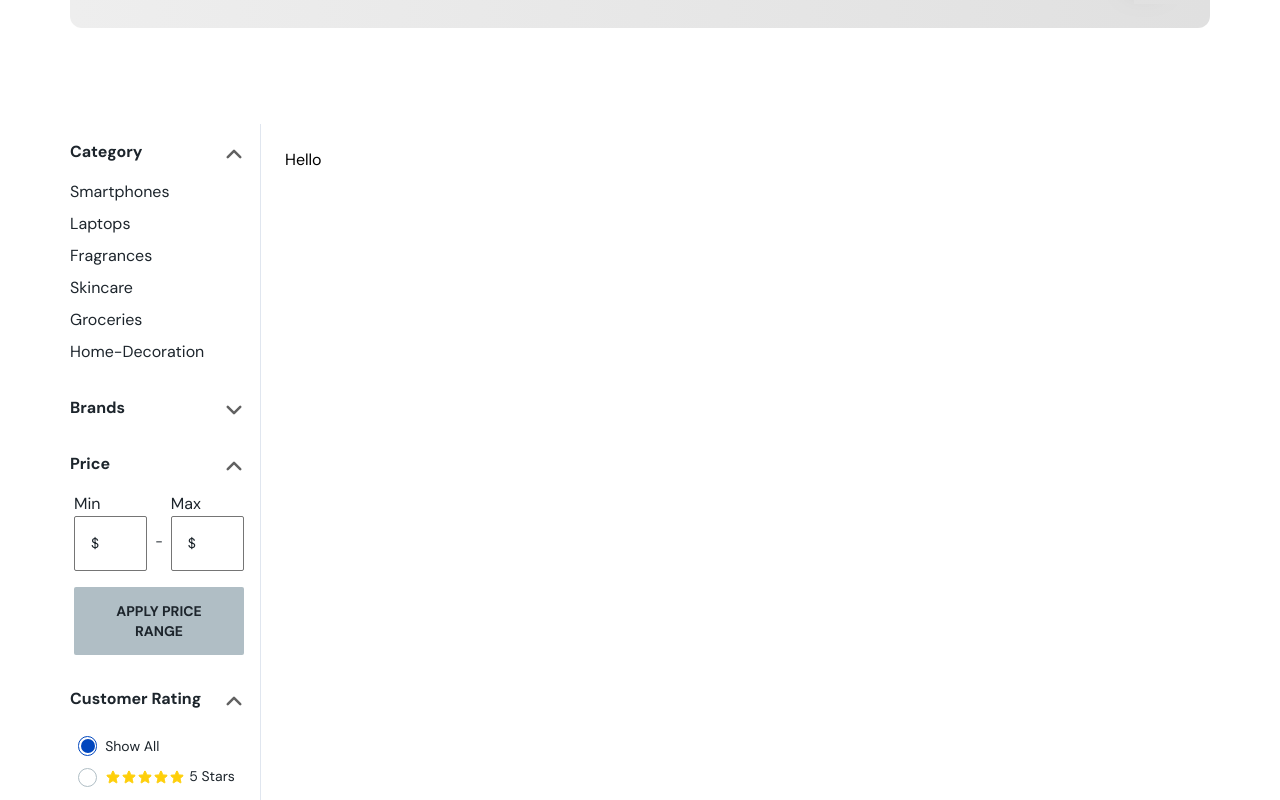
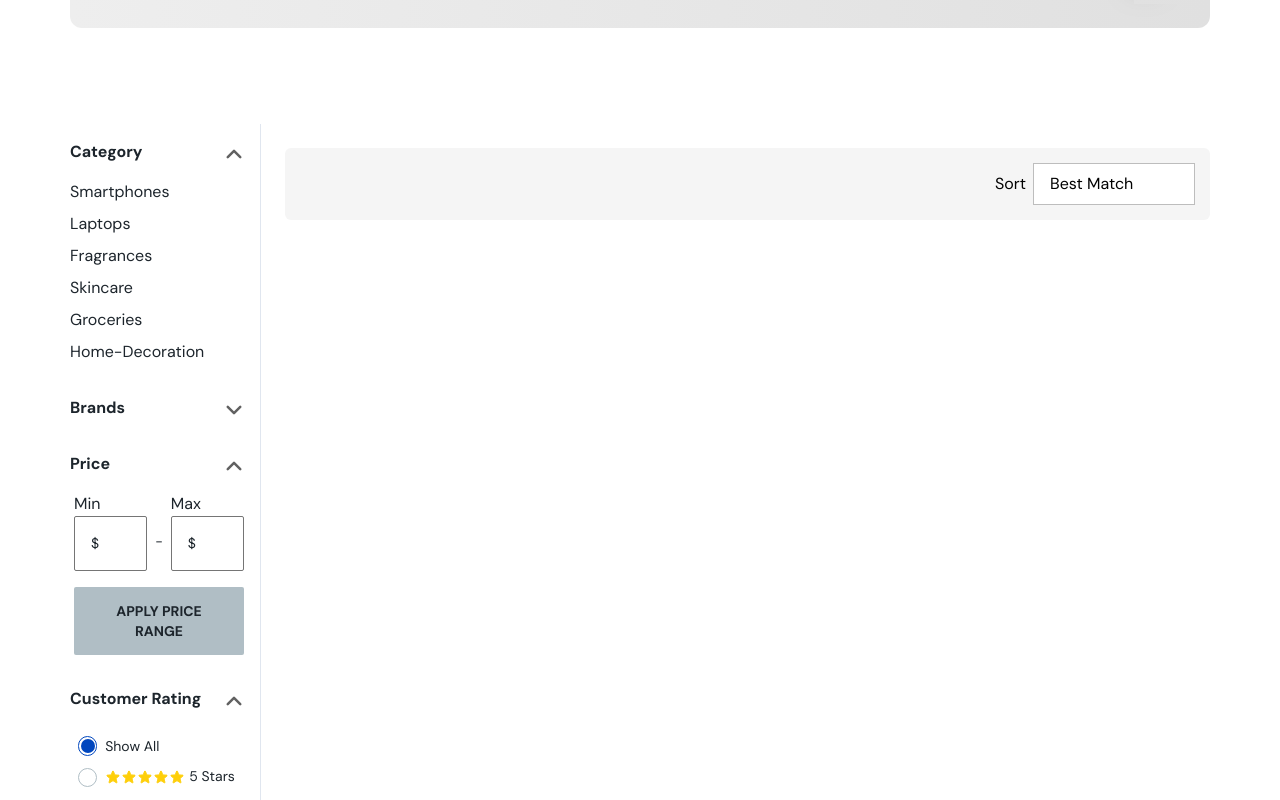
Before and after one commit to webdevsk/bestbuy-clone, a React (Vite) app: page / in a window 1280 px wide. Shown: the part 1260-2060 px from the top of the page. Built offline with nearby package versions, Linux system fonts and the light colour scheme.

Commit message:
Added sort button with floating-ui mechanics

```diff
--- a/package.json
+++ b/package.json
@@ -10,8 +10,10 @@
     "preview": "vite preview"
   },
   "dependencies": {
+    "@floating-ui/react-dom": "^2.0.1",
     "@fontsource-variable/inter-tight": "^5.0.9",
     "@fontsource/dm-sans": "^5.0.8",
+    "@headlessui/react": "^1.7.17",
     "@material-tailwind/react": "^2.1.0",
     "@tailwindcss/nesting": "^0.0.0-insiders.565cd3e",
     "react": "^18.2.0",
--- a/src/assets/bestbuy-theme.jsx
+++ b/src/assets/bestbuy-theme.jsx
@@ -43,7 +43,6 @@ export const theme = {
           m: "mr-2",
         },
         input: {
-          // className: "checked:circle-checked",
           w: "w-[1.2rem]",
           h: "h-[1.2rem]",
           before: {
@@ -54,6 +53,10 @@ export const theme = {
         label: {
           color: "text-body",
           fontWeight: "font-normal",
+        },
+        icon: {
+          opacity:
+            "opacity-0 peer-hover:opacity-20 peer-checked:opacity-100 peer-checked:peer-hover:opacity-100",
         },
       },
       colors: {
--- a/src/components/ProductsGallery.jsx
+++ b/src/components/ProductsGallery.jsx
@@ -1,6 +1,8 @@
 import Filters from "./Filters"
 //Replace these with async api call functions
 import { response } from "../assets/disposable"
+import { Typography } from "@material-tailwind/react"
+import Sort from "./Sort"
 const { products } = response
 
 const ProductsGallery = () => {
@@ -11,7 +13,15 @@ const ProductsGallery = () => {
           <div className="hidden xl:block xl:w-1/6">
             <Filters products={products} />
           </div>
-          <div className="w-1 grow xl:pl-6 xl:pt-6">Hello</div>
+          <div className="w-1 grow xl:pl-6 xl:pt-6">
+            <div className="flex justify-between rounded-md bg-gray-100 p-4">
+              <div></div>
+              <div className="flex items-center gap-2">
+                <Typography>Sort</Typography>
+                <Sort />
+              </div>
+            </div>
+          </div>
         </div>
       </section>
     </>
--- /dev/null
+++ b/src/components/Sort.jsx
@@ -0,0 +1,56 @@
+import { autoUpdate, flip, useFloating } from "@floating-ui/react-dom"
+import { Listbox } from "@headlessui/react"
+import { useState } from "react"
+
+const sortOptions = [
+  {
+    label: "Best Match",
+  },
+  {
+    label: "Price Low-High",
+  },
+  {
+    label: "Price High-Low",
+  },
+  {
+    label: "Highest Rated",
+  },
+]
+const Sort = () => {
+  const [selected, setSelected] = useState(sortOptions[0])
+  const { refs, floatingStyles } = useFloating({
+    whileElementsMounted: autoUpdate,
+    placement: "bottom",
+    middleware: [flip()],
+  })
+
+  return (
+    <div className="">
+      <Listbox value={selected} onChange={setSelected}>
+        <Listbox.Button
+          ref={refs.setReference}
+          className="w-40 bg-white px-4 py-2 text-left ring-4 ring-transparent ring-offset-1 ring-offset-gray-400 transition-shadow focus-visible:outline-none aria-expanded:ring-blue-100 aria-expanded:ring-offset-blue-900"
+        >
+          {selected?.label}
+        </Listbox.Button>
+        <Listbox.Options
+          ref={refs.setFloating}
+          style={floatingStyles}
+          className="z-10 w-40 divide-y-2 border-2 bg-white"
+        >
+          {sortOptions.map((option) => (
+            <Listbox.Option
+              className="cursor-pointer px-4 py-2 antialiased hover:bg-gray-100"
+              key={option.label}
+              value={option}
+            >
+              {option.label}
+            </Listbox.Option>
+          ))}
+        </Listbox.Options>
+      </Listbox>
+    </div>
+  )
+}
+
+export default Sort
```
Also changed, not shown: 1 other file (tests, documents, lock files or other folders).
